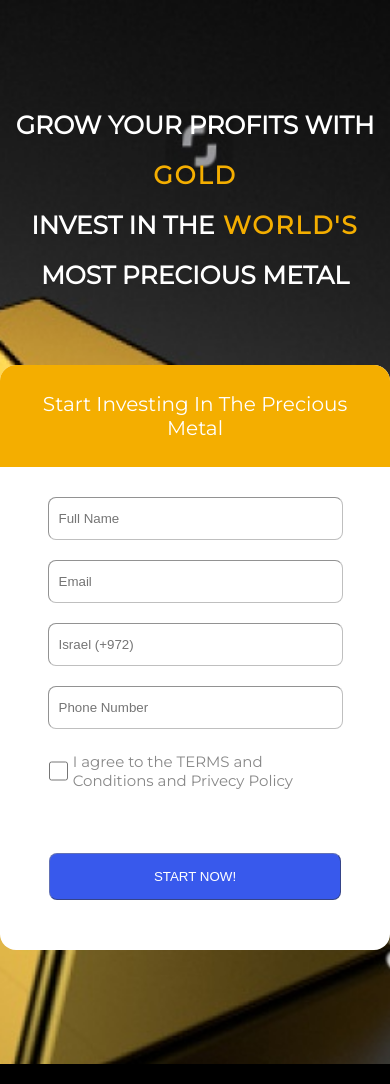
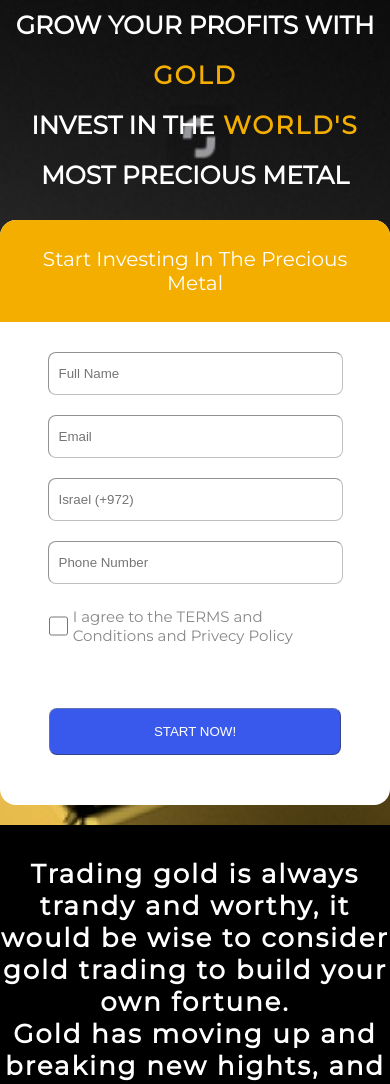
Before and after one commit to jonatan1040/landing_page, a plain HTML site: page index.html in a window 390 px wide. Shown: the top 1084 px of the page. Drawn offline with Linux system fonts and the light colour scheme.

Commit message:
Add files via upload

```diff
--- a/style.css
+++ b/style.css
@@ -446,8 +446,22 @@ input{
         align-items: center;
         background-repeat: no-repeat;
         background-size: cover;
-        height: 150vh;
+        height: auto;
         width: 100%;
+    }
+
+    .slider_container h2{
+        transform: none;
+        margin-bottom: 20px;
+    }
+
+    .slider_form{
+        margin-bottom: 20px;
+    }
+
+    .slider_banner {
+        position: relative;
+        margin-bottom: 20px;
     }
 
     .inside_slider_form{
@@ -527,7 +541,4 @@ input{
         height: auto;
     }
 
-    .slider_banner {
-        position: relative;
-    }
   }
```
